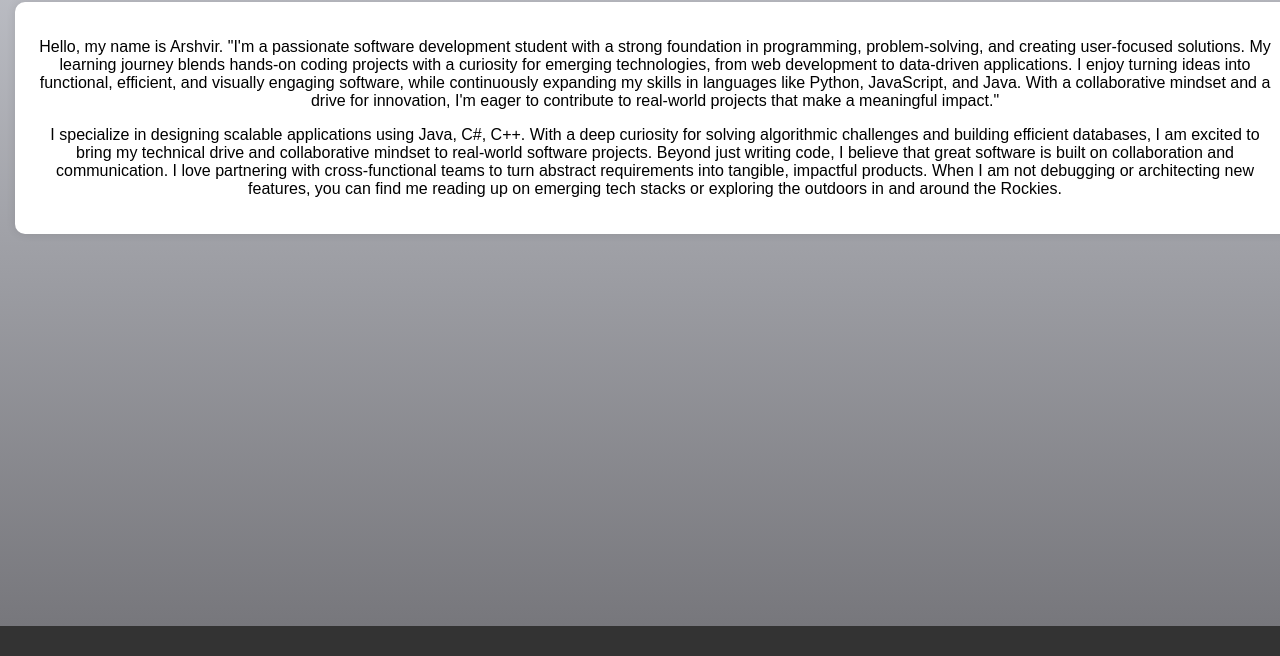
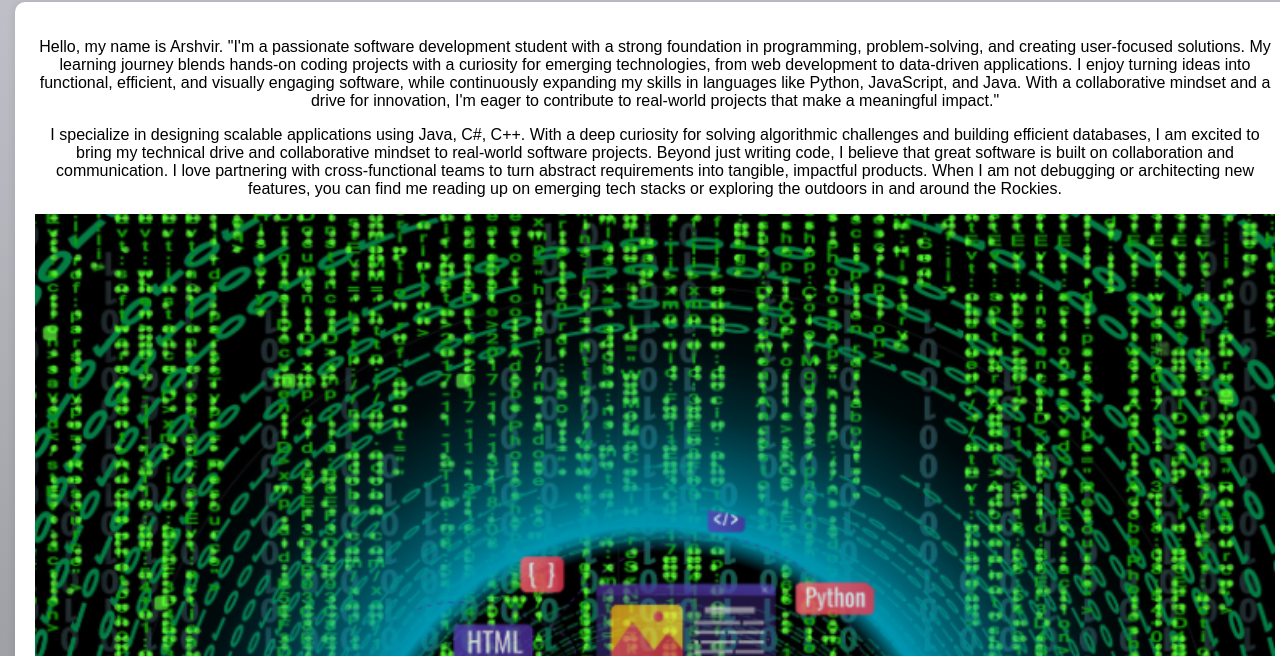
Before and after one commit to arshvirk12430/Web-assignment, a plain HTML site: page index.html in a window 1280 px wide. Shown: the part 144-800 px from the top of the page. Drawn offline with Linux system fonts and the light colour scheme; files that its build step writes are made by us from their sources; files whose address does not match are found by name.

Commit message:
Update index.html

```diff
--- a/index.html
+++ b/index.html
@@ -3,7 +3,7 @@
 
 <head>
     <title>Profile Page</title>
-    <link rel="stylesheet" href="../css/style.css">
+    <link rel="stylesheet" href="style.css">
 </head>
 
 <body>
@@ -50,7 +50,7 @@
 
     <footer id="footer"></footer>
 
-    <script src="../js/profile.js"></script>
+    <script src="profile.js"></script>
 
 </body>
 
```
